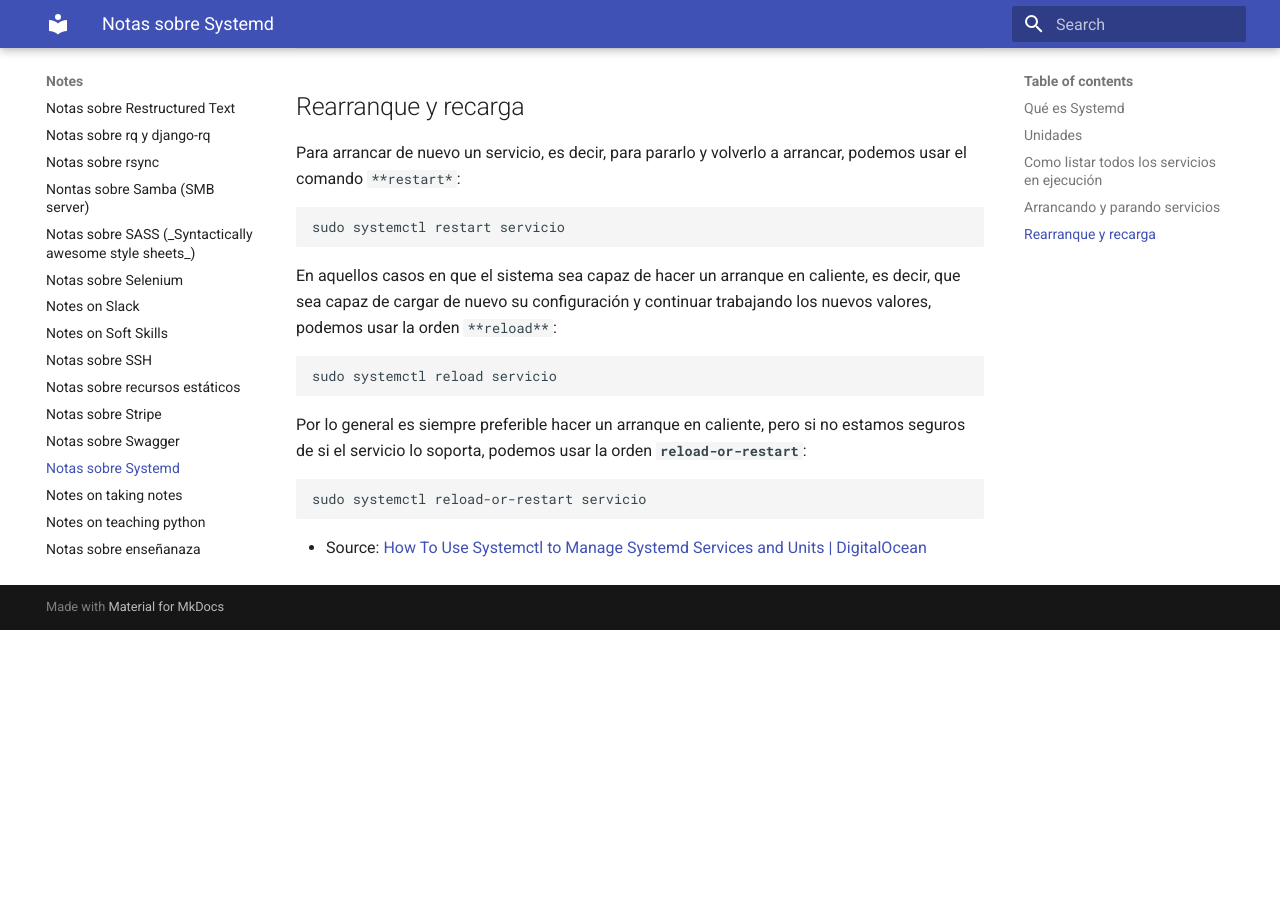
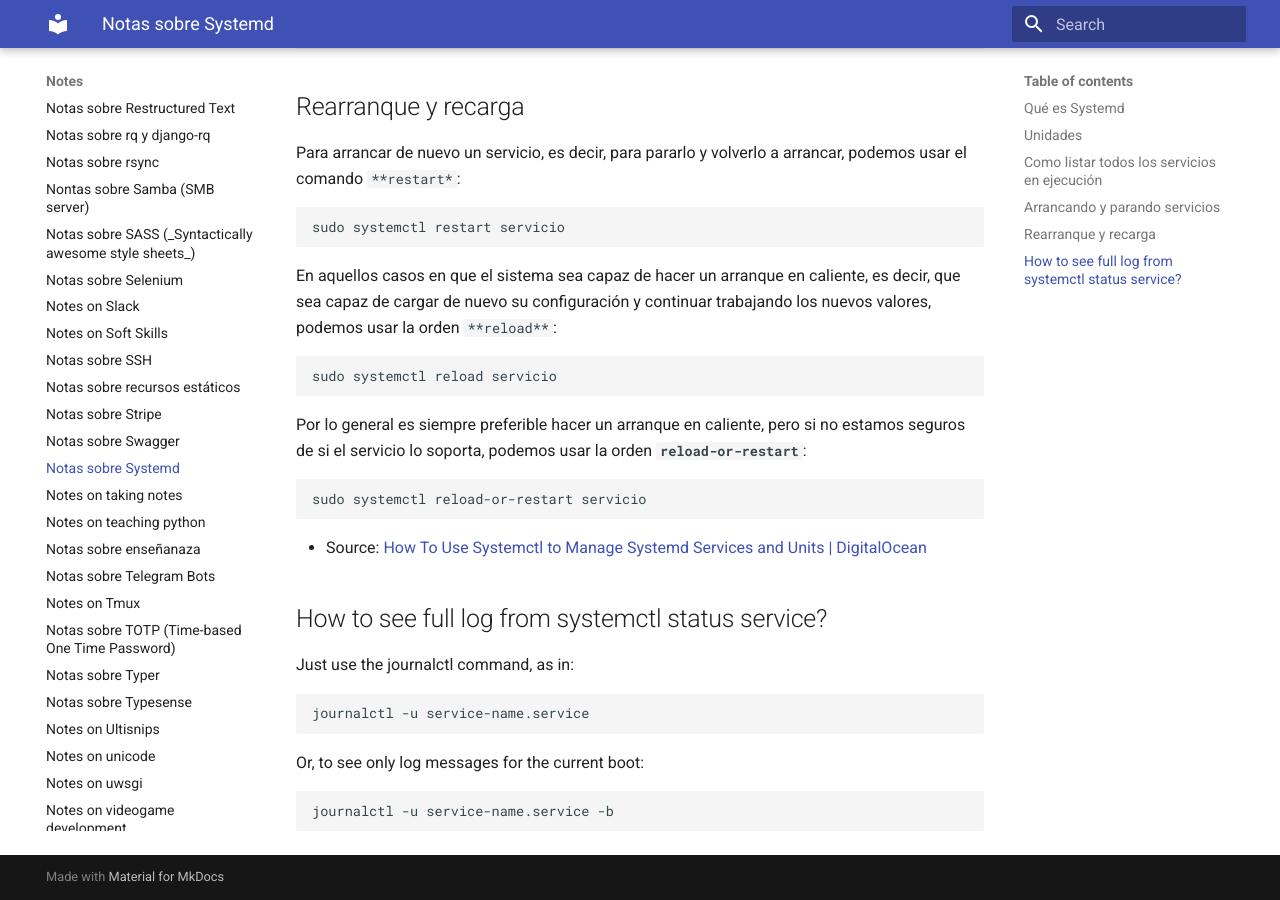
Before and after one commit to euribates/notes, an MkDocs documentation site: the page built from docs/notes-on-systemd.md, in a window 1280 px wide and 900 px high, scrolled down 1712 px. Built offline with MkDocs 1.6.1 and Material for MkDocs 9.7.7, drawn with Linux system fonts in a browser that asks for light colours; before the commit the page ends 2342 px from its top, so only the background shows below that.

````diff
--- a/docs/notes-on-systemd.md
+++ b/docs/notes-on-systemd.md
@@ -111,3 +111,17 @@ sudo systemctl reload-or-restart servicio
 ```
 
 - Source: [How To Use Systemctl to Manage Systemd Services and Units  | DigitalOcean](https://www.digitalocean.com/community/tutorials/how-to-use-systemctl-to-manage-systemd-services-and-units)
+
+## How to see full log from systemctl status service?
+
+Just use the journalctl command, as in:
+
+```shell
+journalctl -u service-name.service
+```
+
+Or, to see only log messages for the current boot:
+
+```shell
+journalctl -u service-name.service -b
+```
````
Also changed, not shown: docs/notes-on-django.md (+23 -0 lines).
